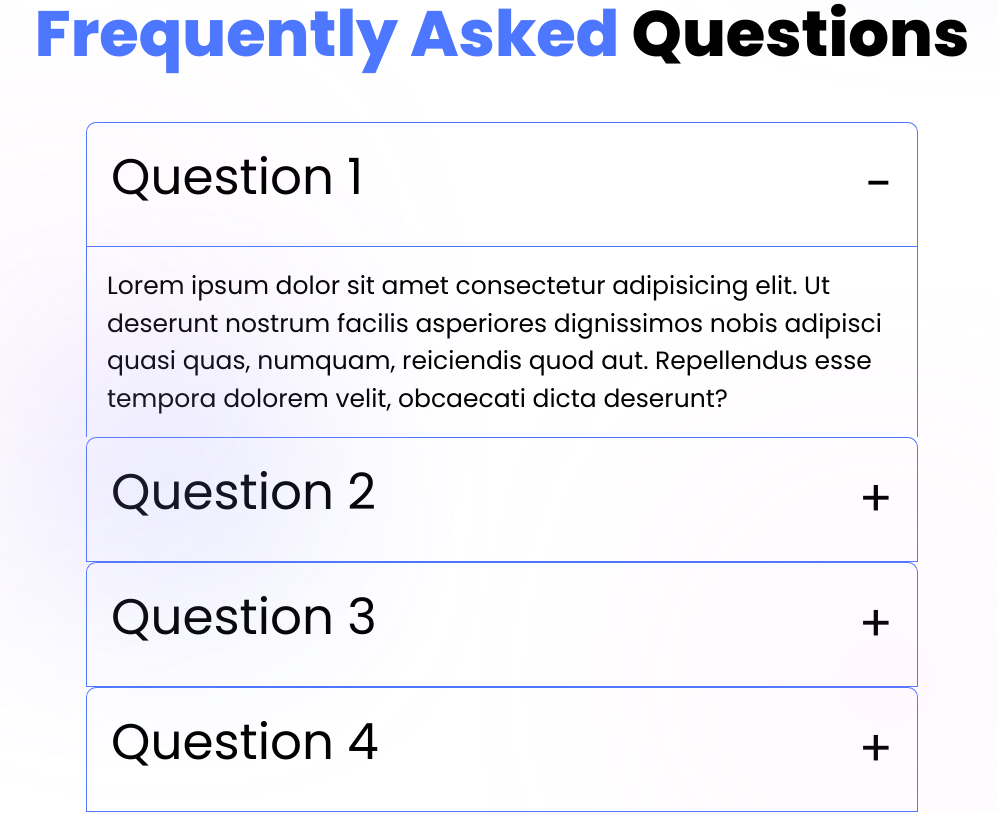
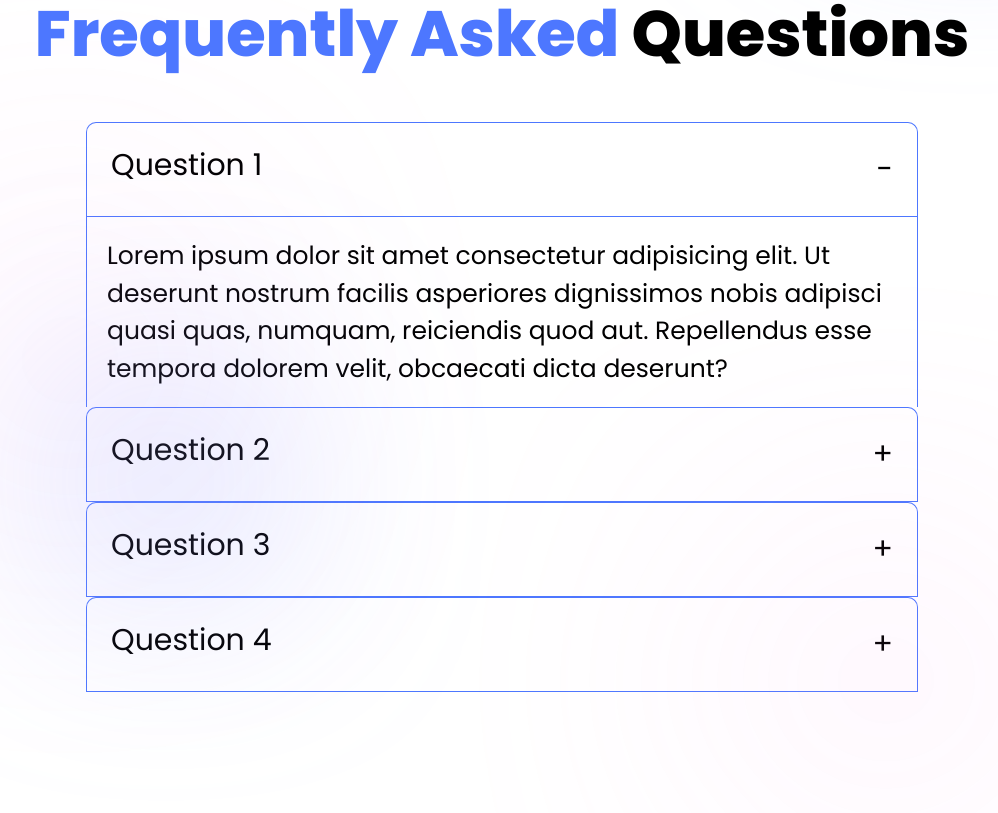
Before and after one commit to prathmesh-ka-github/Mental-Health-Platform, a React (Vite) app: page / in a window 1280 px wide. Shown: the part 2620-3433 px from the top of the page, without its empty margins (138-1136 px from the left). Built offline with nearby package versions, Linux system fonts and the light colour scheme.

Commit message:
link of the netlify deploy

```diff
--- a/src/components/Faq.jsx
+++ b/src/components/Faq.jsx
@@ -21,7 +21,7 @@ const Faq = () => {
       <div className='flex justify-center mt-10 h-[60%] w-[90vw]'>
         <div className='lg:w-[70vw] mobile:w-[100vw]'>
             <div className='mobile:px-4 lg:px-8 '>
-                <div id='blueborder'className='flex w-[100%] justify-between txt-light mobile:text-[25px] lg:text-[50px] mobile:p-2 lg:p-6 cursor-pointer'>
+                <div id='blueborder'className='flex w-[100%] justify-between txt-light mobile:text-[25px] lg:text-[30px] mobile:p-2 lg:p-6 cursor-pointer'>
                   <h1>Question 1</h1>
                   <span>-</span>
                 </div>
@@ -29,7 +29,7 @@ const Faq = () => {
             </div>
           {data.map((item, i) => (
               <div className='mobile:px-4 lg:px-8 '>
-                <div id='blueborder' onClick={() => toggle(i)} className='flex w-[100%] justify-between txt-light mobile:text-[25px] lg:text-[50px] mobile:p-2 lg:p-6 cursor-pointer'>
+                <div id='blueborder' onClick={() => toggle(i)} className='flex w-[100%] justify-between txt-light mobile:text-[25px] lg:text-[30px] mobile:p-2 lg:p-6 cursor-pointer'>
                   <h1>{item.question}</h1>
                   <span>{selected === i ? '-' : '+'}</span>
                 </div>
--- a/src/index.css
+++ b/src/index.css
@@ -210,16 +210,16 @@ body {
 .content {
   color: var(--secondary-color);
   max-height: 0;
-  top: 200px;
   overflow: hidden;
-  transition: height 0.5s cubic-bezier(0,1,0,1);
+  transition: max-height 2s cubic-bezier(0,1,0,1);
   padding: 0px;
+  font-size:0px;
 }
 .content.show {
   padding: 20px;
   height: auto;
   max-height: 99999px;
-  transition: height 0.5s cubic-bezier(1,0,1,0);
+  transition: max-height 2s cubic-bezier(1,0,1,0);
   font-size: 25px;
 }
 #blueborder {
```
Also changed, not shown: 1 other file (tests, documents, lock files or other folders).
